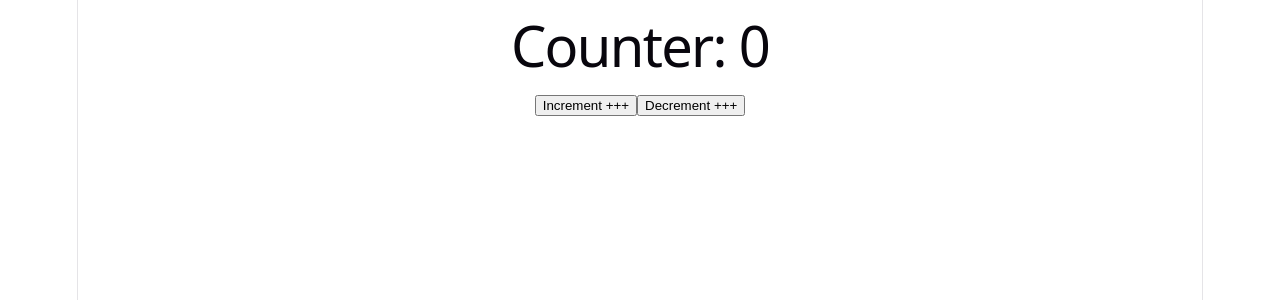
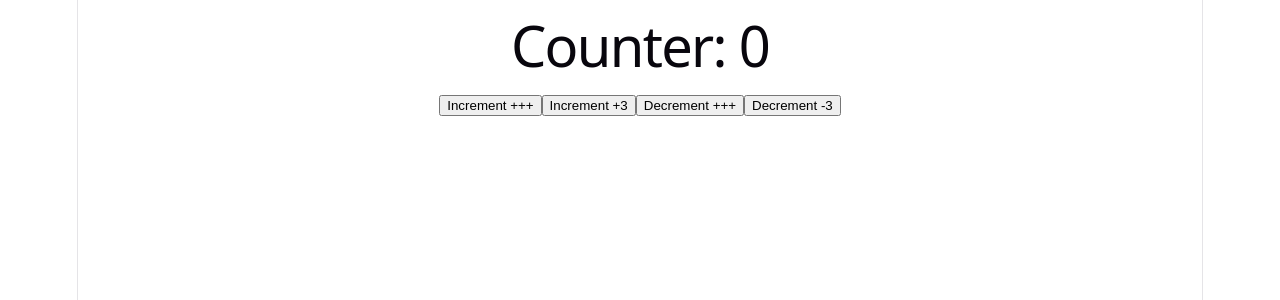
Before and after one commit to RivanFadlani/belajar-react, a React (Vite) app in the folder belajar-react-redux/: page /counter in a window 1280 px wide. Shown: the top 300 px of the page. Built offline with nearby package versions, Linux system fonts and the light colour scheme.

Commit message:
study(ch.3): Action p2 (Action Parameter)

```diff
--- a/belajar-react-redux/src/Counter.tsx
+++ b/belajar-react-redux/src/Counter.tsx
@@ -13,18 +13,20 @@ const Counter = () => {
   // buat handle function
   const handleIncrement = () => {
     // panggil action dari counterSlice (slice)
-    dispatch(increment());
+    dispatch(increment(1));
   };
 
   const handleDecrement = () => {
-    dispatch(decrement());
+    dispatch(decrement(1));
   };
 
   return (
     <div>
       <h1>Counter: {counter}</h1>
       <button onClick={handleIncrement}>Increment +++</button>
+      <button onClick={() => dispatch(increment(3))}>Increment +3</button>
       <button onClick={handleDecrement}>Decrement +++</button>
+      <button onClick={() => dispatch(decrement(3))}>Decrement -3</button>
     </div>
   );
 };
--- a/belajar-react-redux/src/counterSlice.ts
+++ b/belajar-react-redux/src/counterSlice.ts
@@ -10,8 +10,27 @@ export const counterSlice = createSlice({
   initialState: 0,
   reducers: {
     // property ini akan dipanggil sebagai action
-    increment: (state) => state + 1,
-    decrement: (state) => state - 1,
+    /* kalau pada saat useDispatch() increment mengirim argument 'dispatch(increment(2))',
+     * maka argument itu akan dianggap sebagai payload dari action.
+     * maka reducer dari increment juga akan berubah parameternya (state, action)
+     * - state = untuk menyimpan state saat ini
+     * - payload = untuk membawa data yang akan disimpan ke state
+     * *kurang lebih caranya sama seperti reducer react
+     * */
+    increment: (state, action) => {
+      if (action.payload) {
+        return state + action.payload;
+      } else {
+        return state + 1;
+      }
+    },
+    decrement: (state, action) => {
+      if (action.payload) {
+        return state - action.payload;
+      } else {
+        return state - 1;
+      }
+    },
   },
 });
 
```
